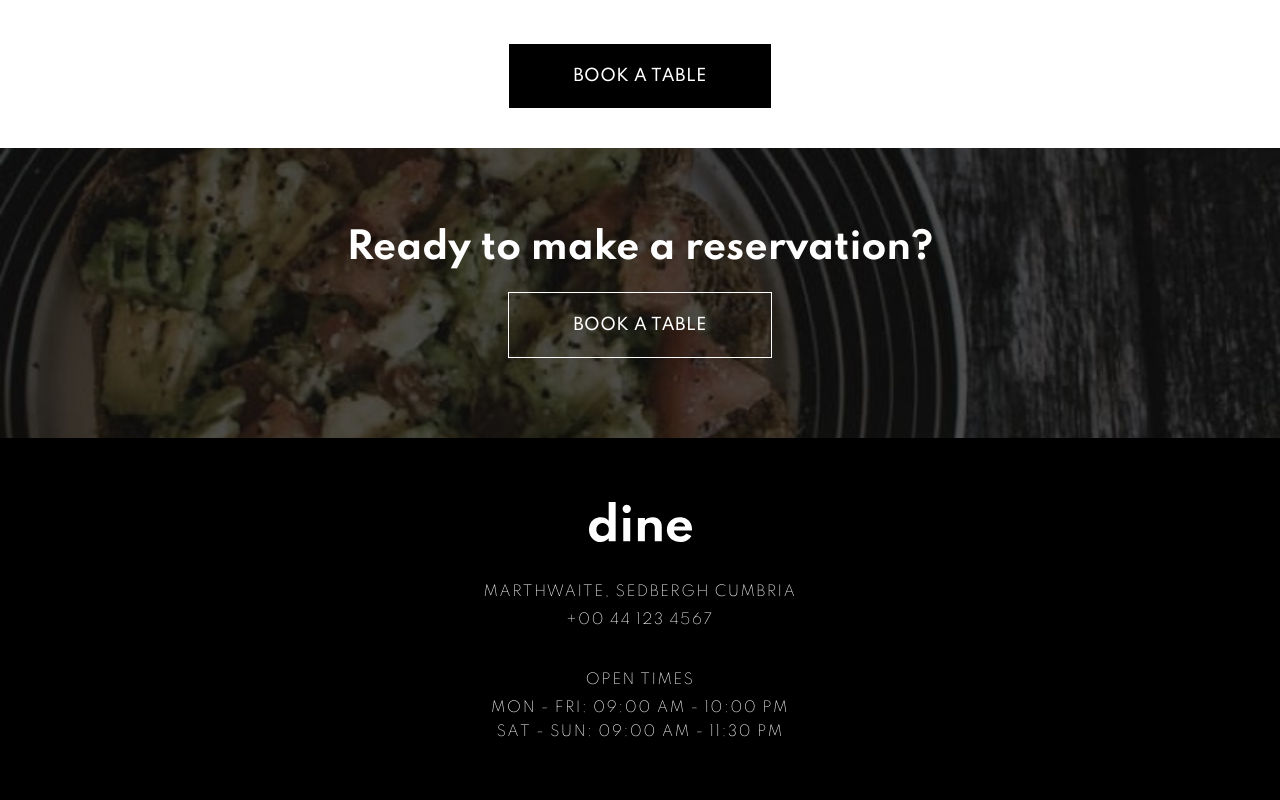
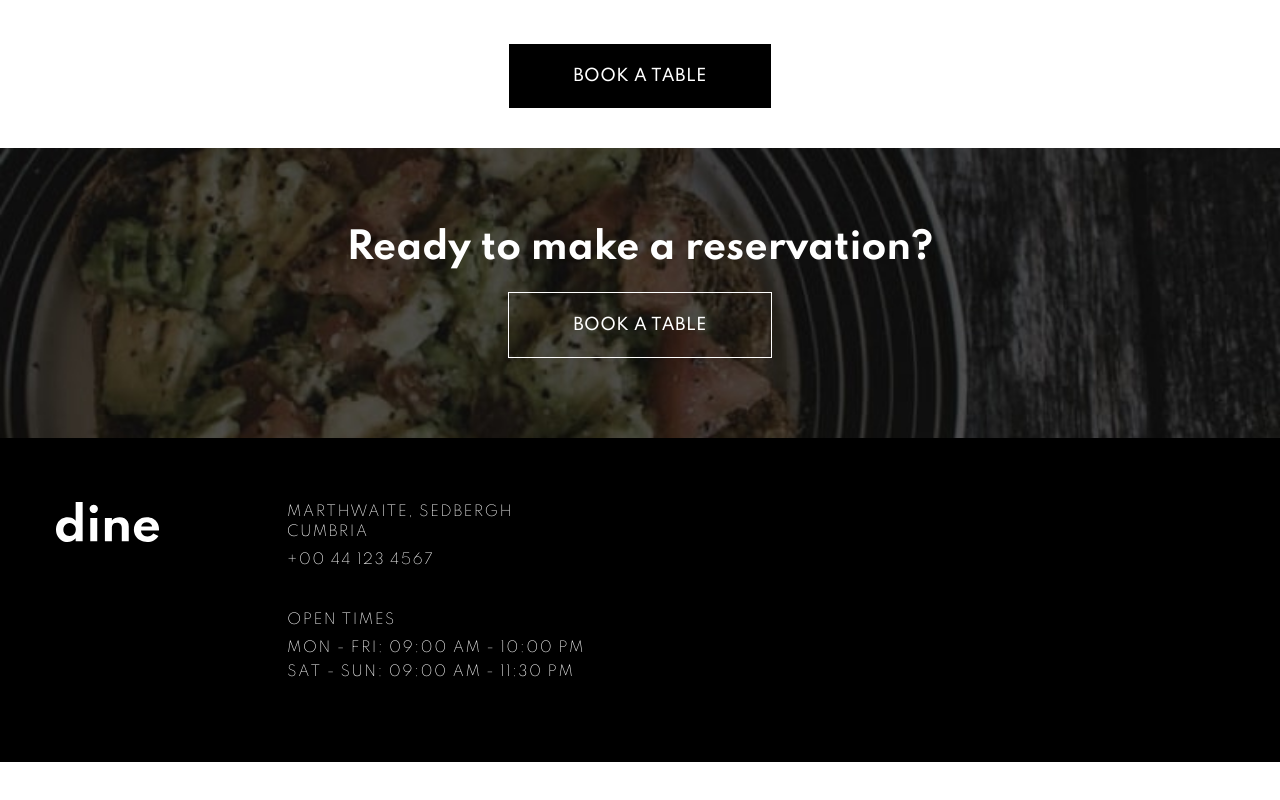
Before and after one commit to idriss101/Dine-Restaurant, a Next.js app: page / in a window 1280 px wide. Shown: the part 3937-4737 px from the top of the page. After the commit the page ends 4699 px from the top, so only its background shows below. Built offline with nearby package versions, Linux system fonts and the light colour scheme.

Commit message:
website responsive for tablets

```diff
--- a/components/Footer.js
+++ b/components/Footer.js
@@ -2,13 +2,16 @@ import React from "react";
 
 export default function Footer() {
   return (
-    <div className="bg-black flex flex-col items-center text-white pb-20">
+    <div className="bg-black flex flex-col items-center  text-white pb-20 md:flex-row md:mx-auto md:items-start md:pt-16 md:pl-14">
+      <div className="">
         <img
           src="/starter-code/images/logo.svg"
           alt="company logo"
-        className="w-30 object-contain mb-10 pt-16"
+          className="w-30 object-contain mb-10 pt-16 md:pt-0 md:pr-32"
         />
-      <p className="font-extra-light uppercase text-sm tracking-widest w-4/6 text-center mb-2">
+      </div>
+      <div className="">
+        <p className="font-extra-light uppercase text-sm tracking-widest w-4/6 text-center mb-2 md:text-left md:w-5/6">
           Marthwaite, Sedbergh Cumbria
         </p>
         <p className="font-extra-light uppercase text-sm tracking-widest mb-10">
@@ -24,5 +27,6 @@ export default function Footer() {
           Sat - Sun: 09:00 AM - 11:30 PM
         </p>
       </div>
+    </div>
   );
 }
--- a/components/Menu.js
+++ b/components/Menu.js
@@ -1,6 +1,10 @@
 import React from "react";
 
 export default function Menu() {
+  let isTablet;
+  if (typeof window !== "undefined") {
+    isTablet = window.matchMedia("(min-width:700px)").matches;
+  }
   return (
     <div className="w-full flex flex-col items-center bg-black pb-10">
       <img
@@ -18,12 +22,21 @@ export default function Menu() {
         </p>
       </div>
       <div className="text-white flex flex-col items-center text-center pb-10 md:flex-row md:text-left md:w-8/12 md:items-start ">
-        <div className="">
-          <img
-            src="/starter-code/images/homepage/salmon-mobile.jpg"
-            alt="salmon dish"
-            className="object-contain w-full mb-8 md:w-9/12 "
-          />
+        <div className="relative z-0">
+          <>
+            {/* {isTablet && (
+              <img
+                src="/starter-code/images/patterns/pattern-divide.svg"
+                alt="divider"
+                className="absolute top-5 right-5 z-10"
+              />
+            )} */}
+            <img
+              src="/starter-code/images/homepage/salmon-mobile.jpg"
+              alt="salmon dish"
+              className="object-contain w-full mb-8 md:w-9/12 z-0"
+            />
+          </>
         </div>
 
         <div className="w-8/12 mt-5">
```
Lines whose indentation alone changed are shown as unchanged.
